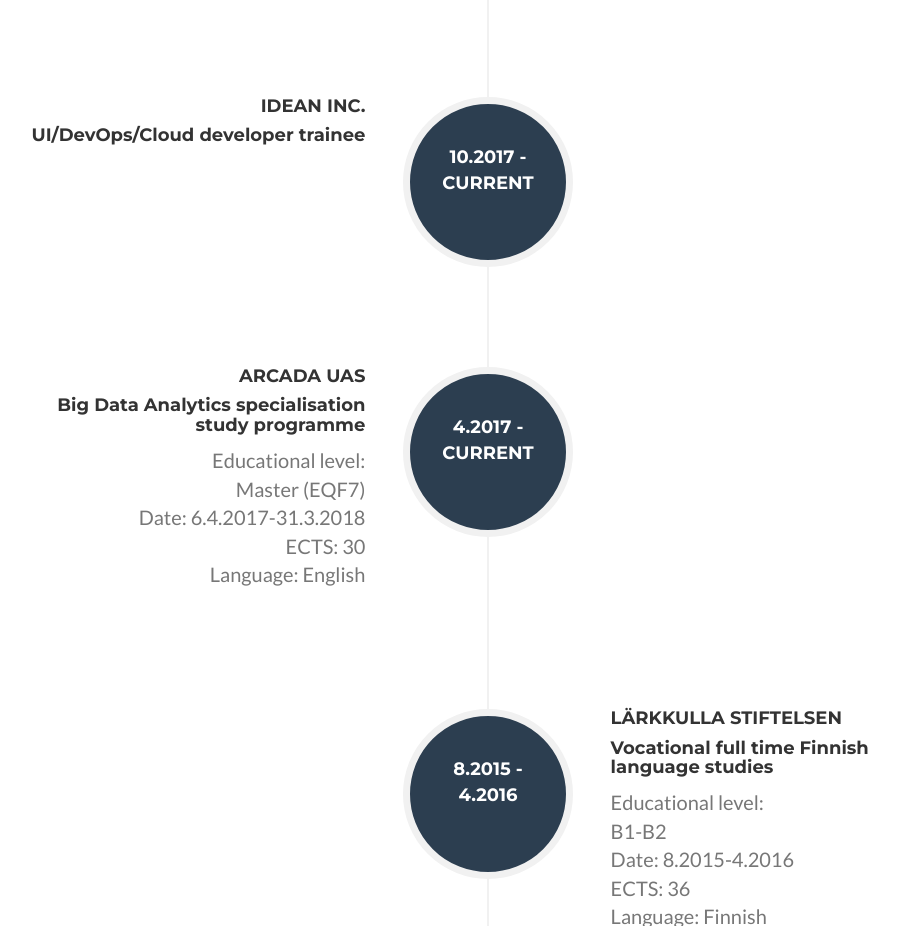
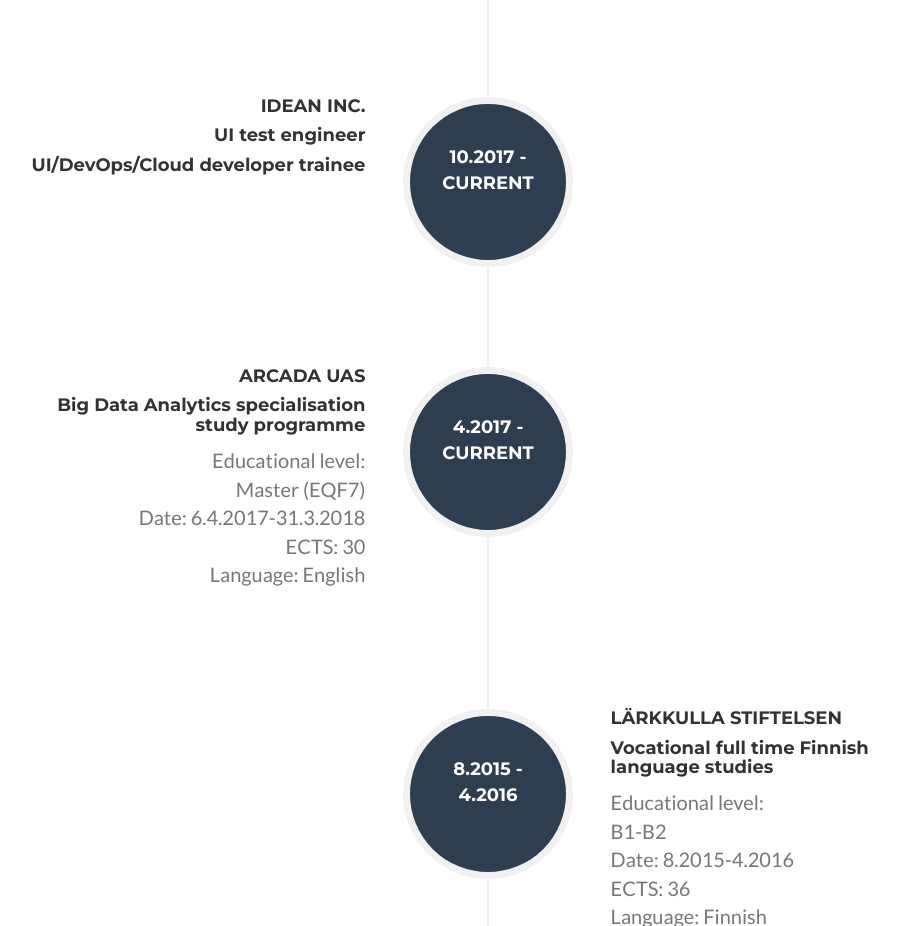
Before and after one commit to surajneupane55/my-portfolio, a website: page index.html in a window 1280 px wide. Shown: the part 1780-2706 px from the top of the page, without its empty margins (152-1051 px from the left). Drawn offline with nearby package versions, Linux system fonts and the light colour scheme.

Commit message:
add new role from Idean

```diff
--- a/index.html
+++ b/index.html
@@ -184,7 +184,9 @@
                             <div class="timeline-panel">
                                 <div class="timeline-heading">
                                     <h4><strong class="text-center">Idean Inc.</strong></h4>
+                                    <h4 class="subheading">UI test engineer</h4>
                                     <h4 class="subheading">UI/DevOps/Cloud developer trainee</h4>
+
                                 </div>
                             </div>
                         </li>
```
